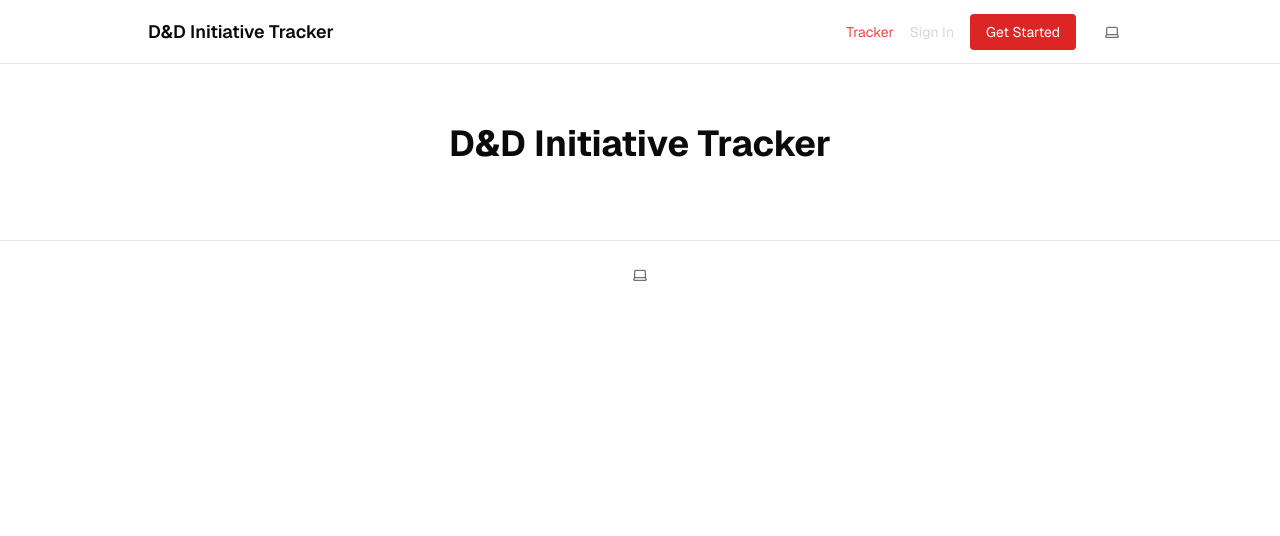
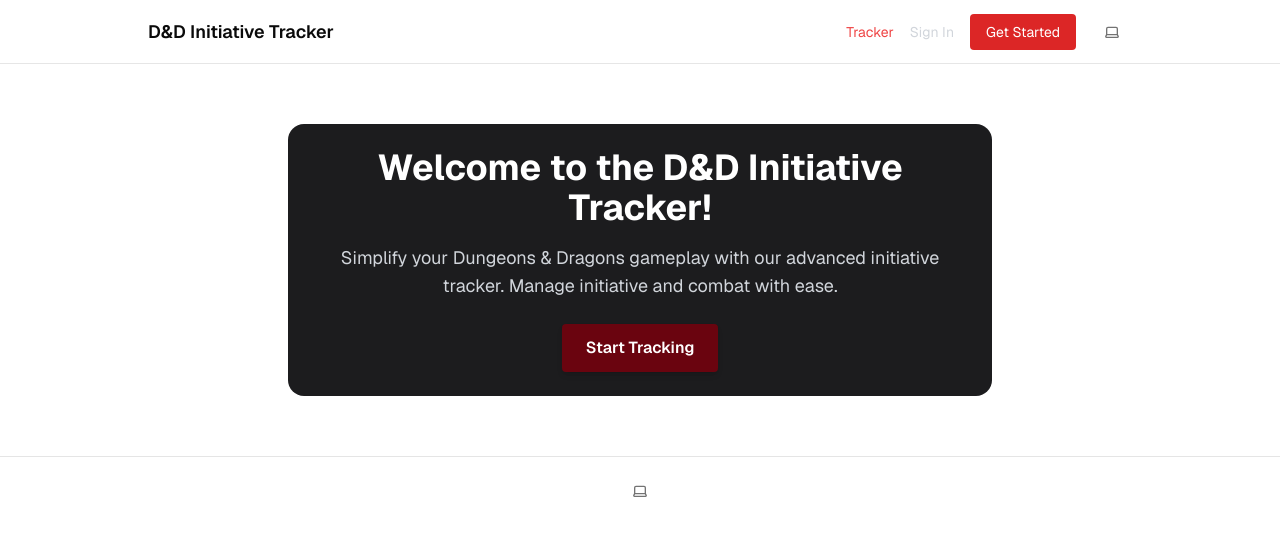
Before and after one commit to rakenduste-programmeerimine-2024/initiative-tracker, a Next.js app: page / in a window 1280 px wide. Shown: the top 536 px of the page. Built offline with nearby package versions, Linux system fonts and the light colour scheme; no server answers.

Commit message:
feat: add simple main page design

```diff
--- a/app/page.tsx
+++ b/app/page.tsx
@@ -1,7 +1,24 @@
+import Link from "next/link";
+
 export default function Index() {
   return (
-    <main className="flex-1 flex flex-col items-center justify-center px-4 text-center">
-      <h1 className="text-4xl font-bold mb-4">D&D Initiative Tracker</h1>
+    <main className="flex-1 flex flex-col items-center justify-center px-4 text-center rounded-2xl bg-[#1c1c1e]">
+      <div className="max-w-2xl p-6">
+        <h1 className="text-4xl font-bold text-white mb-4">Welcome to the D&D Initiative Tracker!</h1>
+
+        <p className="text-lg text-gray-300 mb-6">
+          Simplify your Dungeons & Dragons gameplay with our advanced initiative tracker. Manage initiative and combat with ease.
+        </p>
+
+        <div className="flex flex-col sm:flex-row sm:justify-center gap-4">
+          <Link
+            href="/tracker"
+            className="px-6 py-3 bg-[#6a040f] text-white font-semibold rounded-sm shadow-md hover:bg-[#8a0511] transition"
+          >
+            Start Tracking
+          </Link>
+        </div>
+      </div>
     </main>
   );
 }
```
